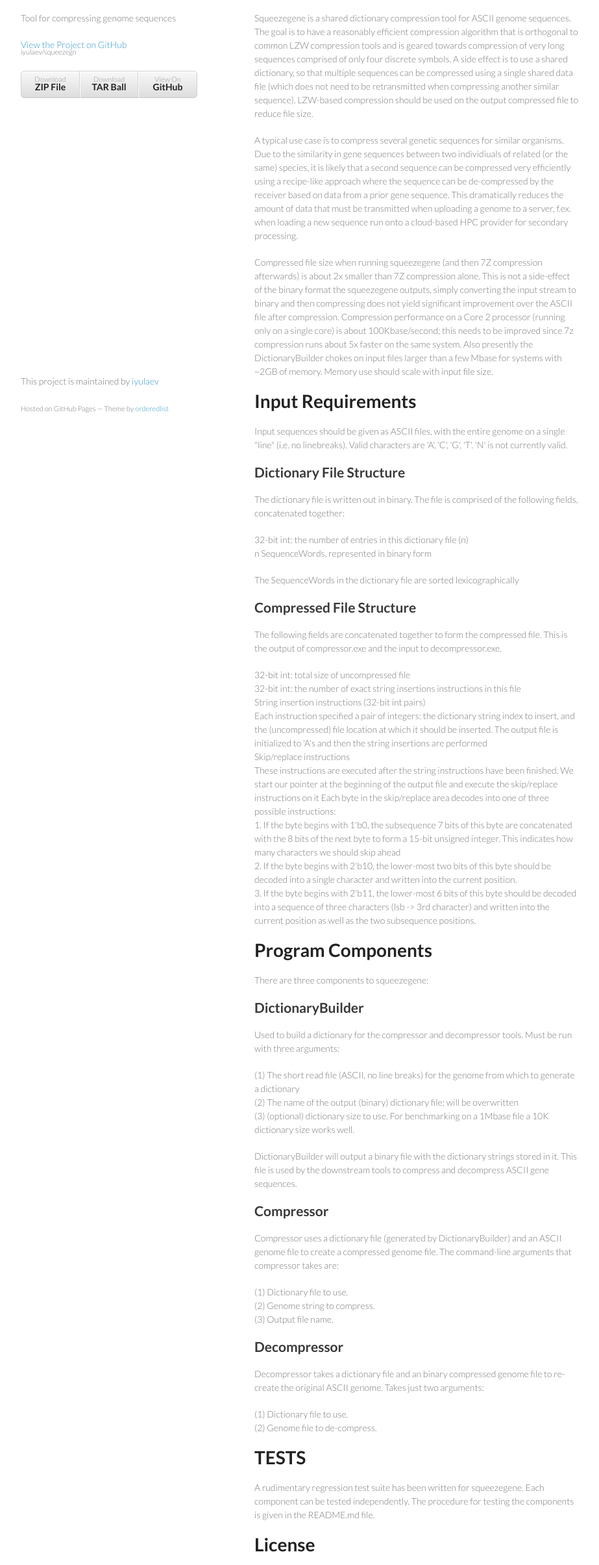
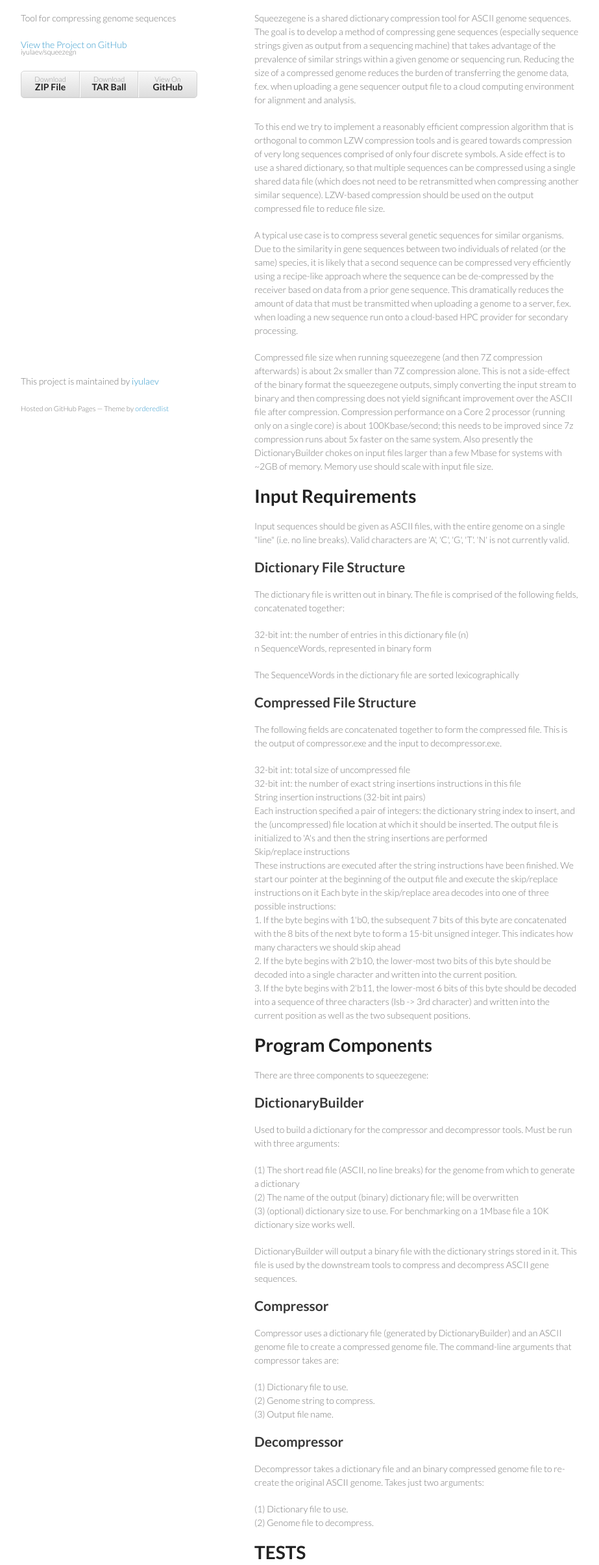
Before and after one commit to iyulaev/squeezegn, a plain HTML site: page index.html in a window 1280 px wide. Shown: the part 92-2501 px from the top of the page at 65% size, without its empty margins (178-1101 px from the left). Drawn offline with Linux system fonts and the light colour scheme.

```diff
--- a/index.html
+++ b/index.html
@@ -30,15 +30,17 @@
       <section>
         <h1>Overview</h1>
 
-<p>Squeezegene is a shared dictionary compression tool for ASCII genome sequences. The goal is to have a reasonably efficient compression algorithm that is orthogonal to common LZW compression tools and is geared towards compression of very long sequences comprised of only four discrete symbols. A side effect is to use a shared dictionary, so that multiple sequences can be compressed using a single shared data file (which does not need to be retransmitted when compressing another similar sequence). LZW-based compression should be used on the output compressed file to reduce file size.</p>
+<p>Squeezegene is a shared dictionary compression tool for ASCII genome sequences. The goal is to develop a method of compressing gene sequences (especially sequence strings given as output from a sequencing machine) that takes advantage of the prevalence of similar strings within a given genome or sequencing run. Reducing the size of a compressed genome reduces the burden of transferring the genome data, f.ex. when uploading a gene sequencer output file to a cloud computing environment for alignment and analysis.</p>
 
-<p>A typical use case is to compress several genetic sequences for similar organisms. Due to the similarity in gene sequences between two individiuals of related (or the same) species, it is likely that a second sequence can be compressed very efficiently using a recipe-like approach where the sequence can be de-compressed by the receiver based on data from a prior gene sequence. This dramatically reduces the amount of data that must be transmitted when uploading a genome to a server, f.ex. when loading a new sequence run onto a cloud-based HPC provider for secondary processing.</p>
+<p>To this end we try to implement a reasonably efficient compression algorithm that is orthogonal to common LZW compression tools and is geared towards compression of very long sequences comprised of only four discrete symbols. A side effect is to use a shared dictionary, so that multiple sequences can be compressed using a single shared data file (which does not need to be retransmitted when compressing another similar sequence). LZW-based compression should be used on the output compressed file to reduce file size.</p>
+
+<p>A typical use case is to compress several genetic sequences for similar organisms. Due to the similarity in gene sequences between two individuals of related (or the same) species, it is likely that a second sequence can be compressed very efficiently using a recipe-like approach where the sequence can be de-compressed by the receiver based on data from a prior gene sequence. This dramatically reduces the amount of data that must be transmitted when uploading a genome to a server, f.ex. when loading a new sequence run onto a cloud-based HPC provider for secondary processing.</p>
 
 <p>Compressed file size when running squeezegene (and then 7Z compression afterwards) is about 2x smaller than 7Z compression alone. This is not a side-effect of the binary format the squeezegene outputs, simply converting the input stream to binary and then compressing does not yield significant improvement over the ASCII file after compression. Compression performance on a Core 2 processor (running only on a single core) is about 100Kbase/second; this needs to be improved since 7z compression runs about 5x faster on the same system. Also presently the DictionaryBuilder chokes on input files larger than a few Mbase for systems with ~2GB of memory. Memory use should scale with input file size.</p>
 
 <h1>Input Requirements</h1>
 
-<p>Input sequences should be given as ASCII files, with the entire genome on a single "line" (i.e. no linebreaks). Valid characters are 'A', 'C', 'G', 'T'. 'N' is not currently valid.</p>
+<p>Input sequences should be given as ASCII files, with the entire genome on a single "line" (i.e. no line breaks). Valid characters are 'A', 'C', 'G', 'T'. 'N' is not currently valid.</p>
 
 <h2>Dictionary File Structure</h2>
 
@@ -59,9 +61,9 @@ String insertion instructions (32-bit int pairs)<br>
     Each instruction specified a pair of integers: the dictionary string index to insert, and the (uncompressed) file location at which it should be inserted. The output file is initialized to 'A's and then the string insertions are performed<br>
 Skip/replace instructions<br>
     These instructions are executed after the string instructions have been finished. We start our pointer at the beginning of the output file and execute the skip/replace instructions on it Each byte in the skip/replace area decodes into one of three possible instructions:<br>
-    1. If the byte begins with 1'b0, the subsequence 7 bits of this byte are concatenated with the 8 bits of the next byte to form a 15-bit unsigned integer. This indicates how many characters we should skip ahead<br>
+    1. If the byte begins with 1'b0, the subsequent 7 bits of this byte are concatenated with the 8 bits of the next byte to form a 15-bit unsigned integer. This indicates how many characters we should skip ahead<br>
     2. If the byte begins with 2'b10, the lower-most two bits of this byte should be decoded into a single character and written into the current position.<br>
-    3. If the byte begins with 2'b11, the lower-most 6 bits of this byte should be decoded into a sequence of three characters (lsb -&gt; 3rd character) and written into the current position as well as the two subsequence positions.  </p>
+    3. If the byte begins with 2'b11, the lower-most 6 bits of this byte should be decoded into a sequence of three characters (lsb -&gt; 3rd character) and written into the current position as well as the two subsequent positions.  </p>
 
 <h1>Program Components</h1>
 
@@ -90,7 +92,7 @@ Skip/replace instructions<br>
 <p>Decompressor takes a dictionary file and an binary compressed genome file to re-create the original ASCII genome. Takes just two arguments:  </p>
 
 <p>(1) Dictionary file to use.<br>
-(2) Genome file to de-compress.  </p>
+(2) Genome file to decompress.  </p>
 
 <h1>TESTS</h1>
 
```
Also changed, not shown: params.json (+1 -1 lines).
